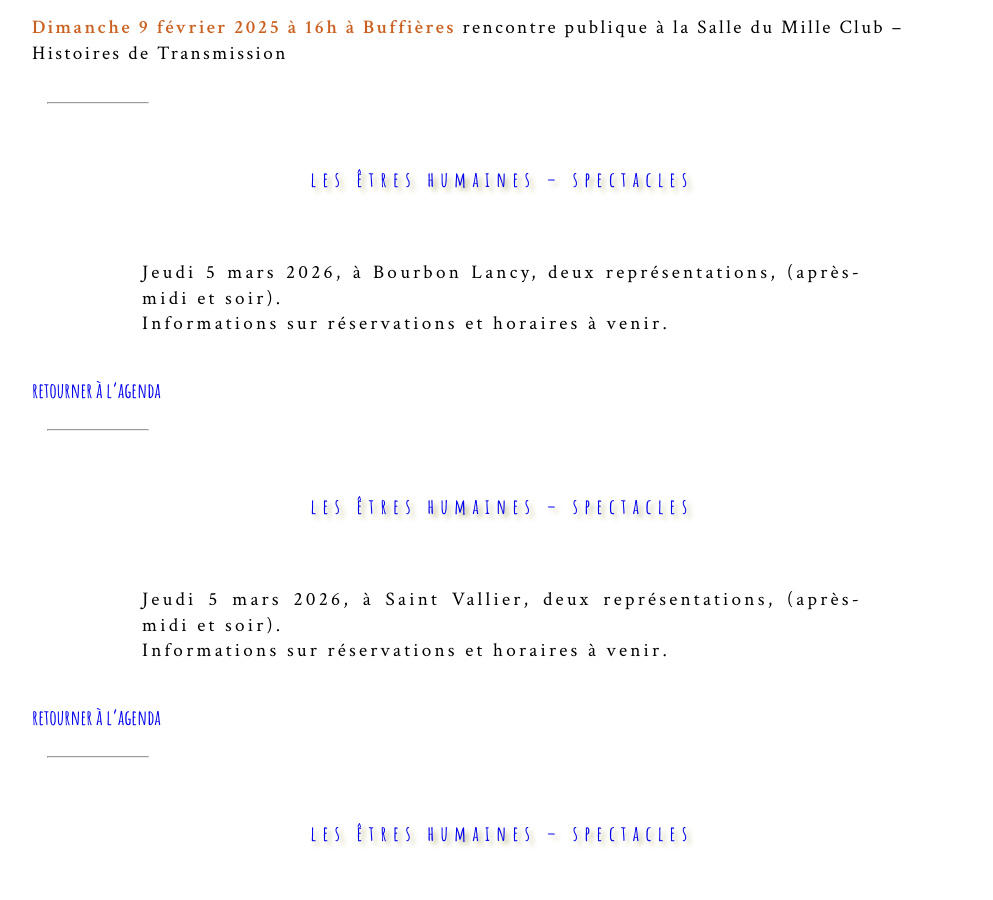
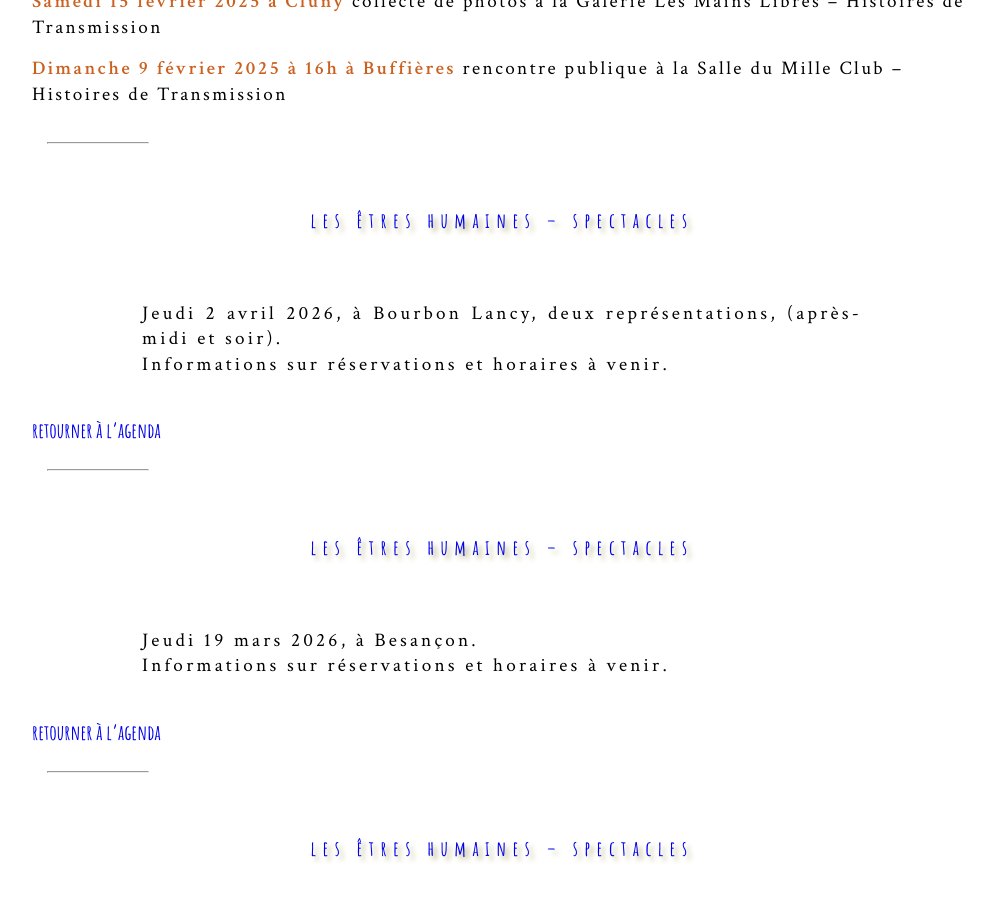
Before and after one commit to leshnik/revertouthaut, a Jekyll site: the page built from agenda.md, in a window 1280 px wide and 900 px high, scrolled down 2175 px. Shown: the whole window, without its empty margins (138-1131 px from the left). Built offline with Jekyll 4.4.1, drawn with Linux system fonts in a browser that asks for light colours; some of the changed text lies outside the part shown.

Commit message:
agenda, leh, add 19 mars Besançon

```diff
--- a/agenda.md
+++ b/agenda.md
@@ -8,6 +8,7 @@
 <ul class="agenda-list">
 
 <li><a href="#2-04-2026"><span style="color:#CB6120; font-weight:bold;">Jeudi 2 avril 2026 à Bourbon Lancy</span> – Les êtres humaines, deux représentations (après-midi et soir)</a></li>
+<li><a href="#19-03-2026"><span style="color:#CB6120; font-weight:bold;">Jeudi 19 mars 2026 à Besançon</span> – Les êtres humaines</a></li>
 <li><a href="#5-03-2026"><span style="color:#CB6120; font-weight:bold;">Jeudi 5 mars 2026 à Saint Vallier</span> – Les êtres humaines, deux représentations (après-midi et soir).</a></li>
 <li><a href="#27-20-2026"><span style="color:#CB6120; font-weight:bold;">Vendredi 27 février 2026 à Cluny</span> – Les êtres humaines, deux représentations (après-midi et soir).</a></li>
 <li><a href="#23-02-2026"><span style="color:#CB6120; font-weight:bold;">Lundi 23 au jeudi 26 février 2026 à Cluny</span> – Les êtres humaines, résidence de création</a></li>
@@ -44,7 +45,15 @@
 <hr>
 <div id="2-04-2026">
 <h2><a href="les-etres-humaines">les êtres humaines – spectacles</a></h2>
-    <p class="intro-text">Jeudi 5 mars 2026, à Bourbon Lancy, deux représentations, (après-midi et soir).<br>
+    <p class="intro-text">Jeudi 2 avril 2026, à Bourbon Lancy, deux représentations, (après-midi et soir).<br>
+    Informations sur réservations et horaires à venir.</p>
+</div>
+<a href="#ag">retourner à l'agenda</a>
+<hr>
+
+<div id="19-03-2026">
+<h2><a href="les-etres-humaines">les êtres humaines – spectacles</a></h2>
+    <p class="intro-text">Jeudi 19 mars 2026, à Besançon.<br>
     Informations sur réservations et horaires à venir.</p>
 </div>
 <a href="#ag">retourner à l'agenda</a>
```
Also changed, not shown: les-etres-humaines.md (+1 -0 lines).
